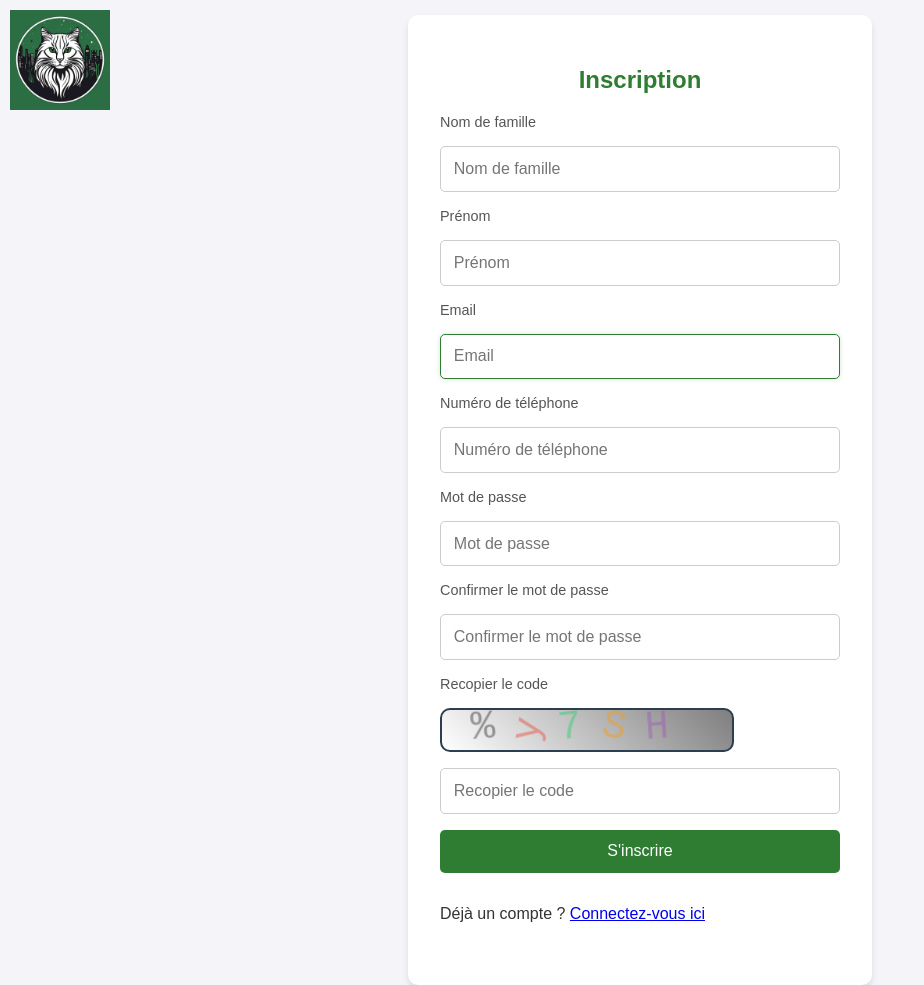
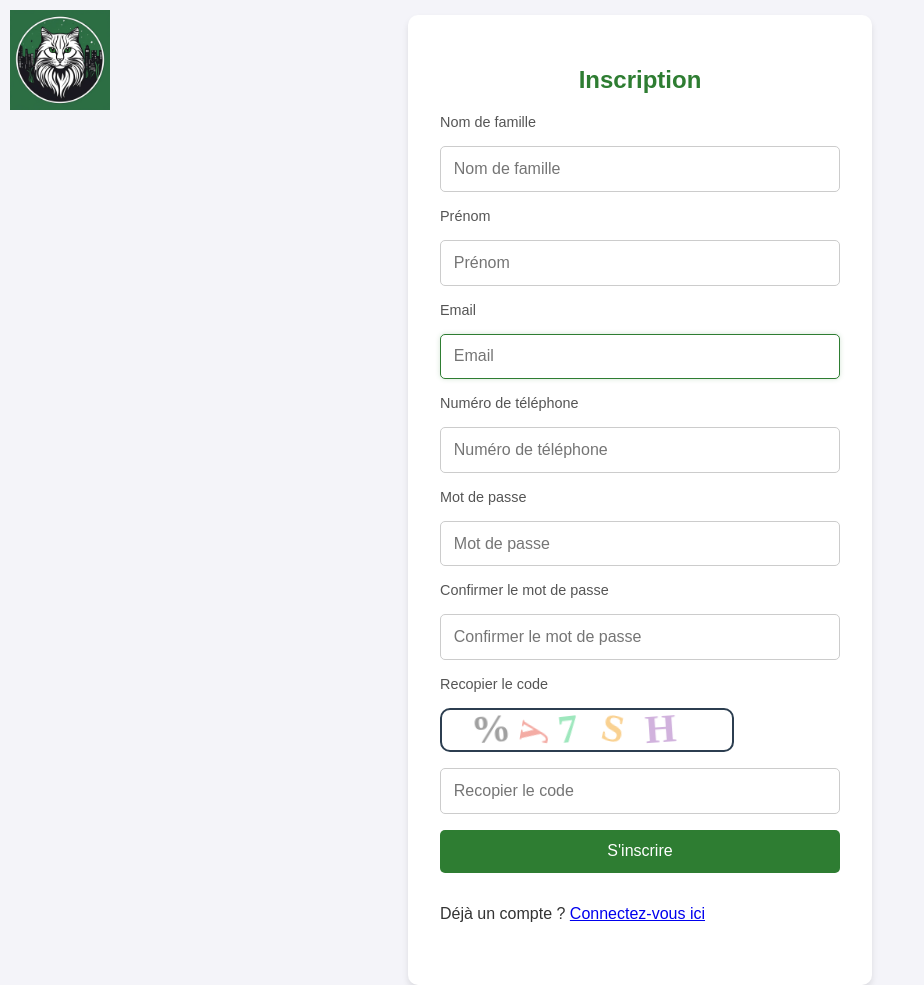
Before and after one commit to luccsz95/e-commerce-projet, a PHP site: page /BTS-project/vue_inscription.php in a window 1280 px wide. Shown: the whole page, without its empty margins (0-924 px from the left). Run offline with PHP 8.4, Linux system fonts and the light colour scheme.

Commit message:
mise à jour du css d'inscription.css du captcha

```diff
--- a/style/inscription.css
+++ b/style/inscription.css
@@ -206,13 +206,15 @@ body {
 }
 
 .captcha {
-    font-family: 'Courier New', Courier, monospace;
+    font-family: 'Times New Roman', Courier, monospace;
     width: 250px;
     font-size: 40px;
     letter-spacing: 4px;
+    font-weight: bold;
     text-align: center;
     position: relative;
-    background: linear-gradient(45deg, rgba(255, 255, 255, 0.5), rgba(0, 0, 0, 0.5));
+    /*background: linear-gradient(45deg, rgba(255, 255, 255, 0.5), rgba(0, 0, 0, 0.5));*/
+    background: rgba(255, 255, 255, 0.5);
     padding: 20px;
     border: 2px solid #2c3e50;
     border-radius: 10px;
```
